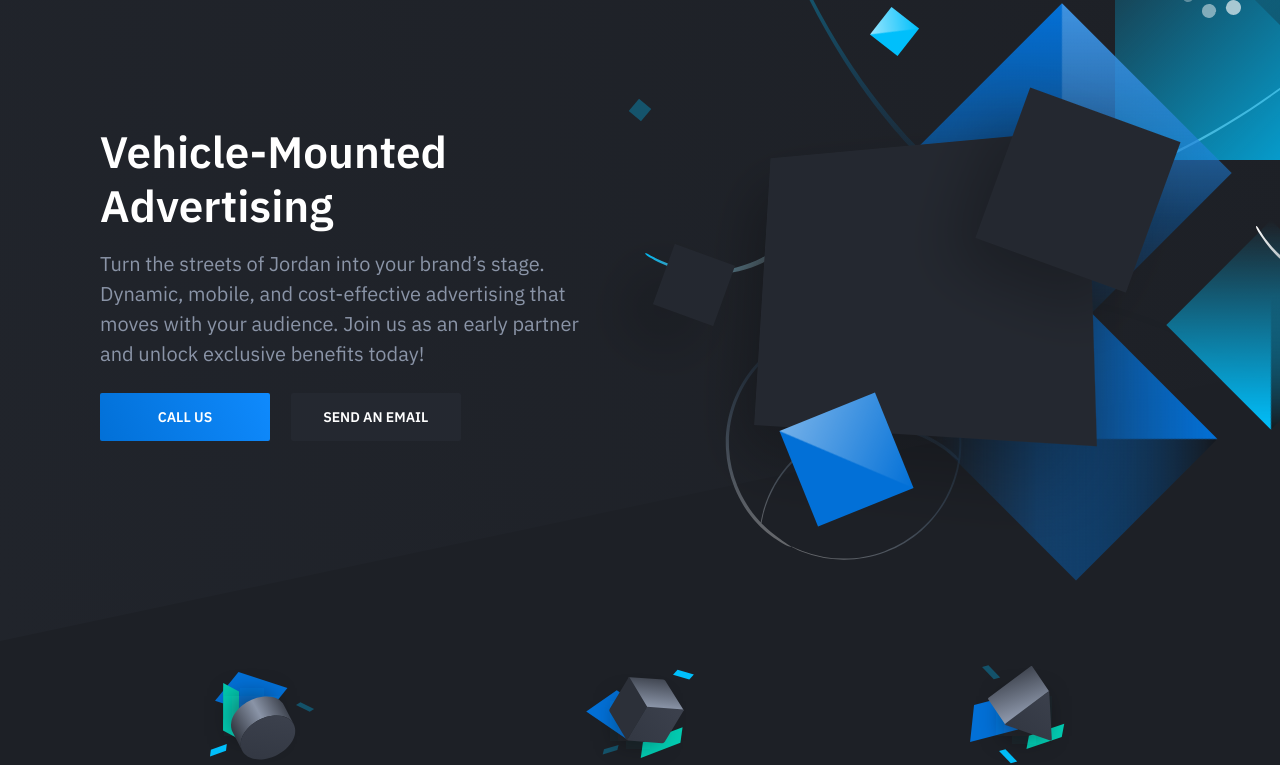
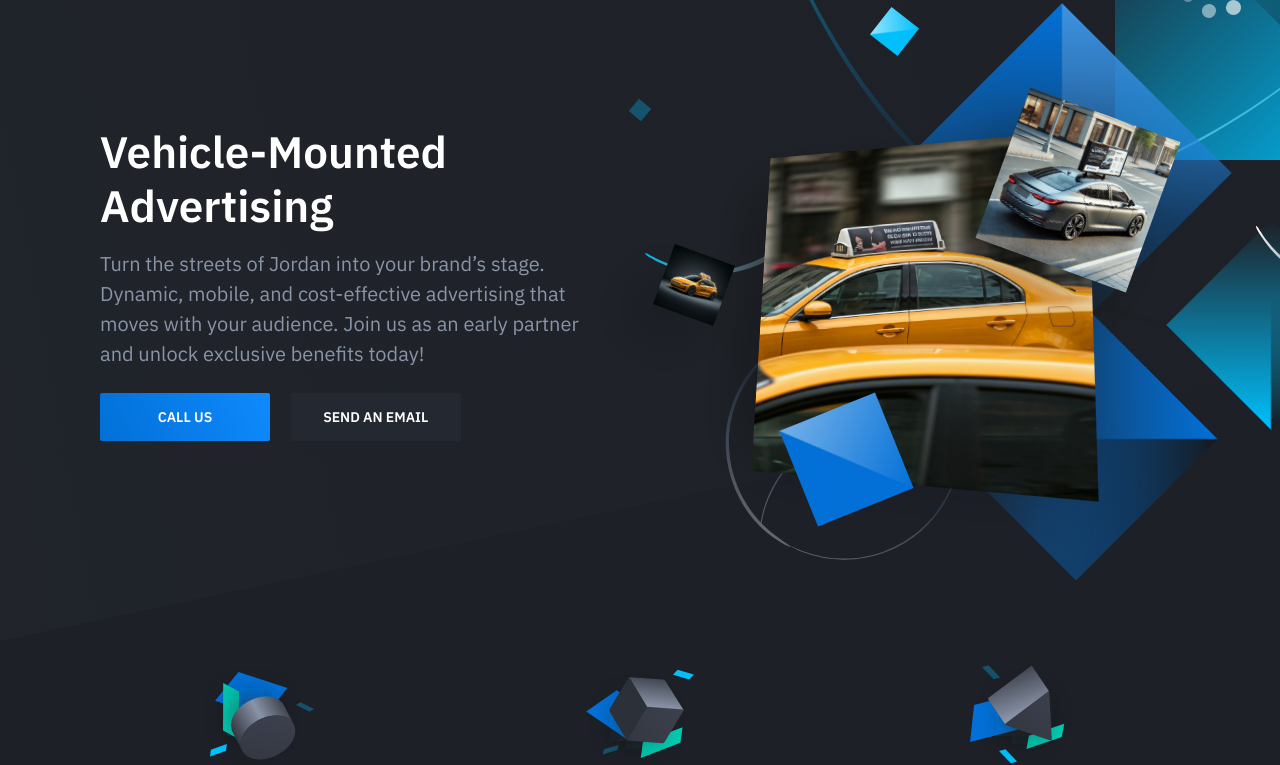
Before and after one commit to yazanismail1/Vehicle-Mounted-Advertising, a website: page index.html in a window 1280 px wide. Shown: the part 59-824 px from the top of the page. Drawn offline with nearby package versions, Linux system fonts and the light colour scheme.

Commit message:
Add images to hero section and improve layout

```diff
--- a/index.html
+++ b/index.html
@@ -35,6 +35,7 @@
 	                        <p class="hero-paragraph">Turn the streets of Jordan into your brand’s stage.
 								Dynamic, mobile, and cost-effective advertising that moves with your audience.
 								Join us as an early partner and unlock exclusive benefits today!</p>
+
 	                        <div class="hero-cta">
 								<a class="button button-primary" href="https://wa.me/962775818618?text=Hello,%20I%20am%20interested%20in%20your%20advertising%20services">Call us</a>
 								<a class="button" href="mailto:y.alfarra@outlook.com?subject=Interested%20in%20Advertising&body=Hello,%20I%20would%20like%20to%20learn%20more%20about%20your%20vehicle-mounted%20advertising%20services">Send an email</a>
@@ -48,9 +49,16 @@
 							<div class="hero-figure-box hero-figure-box-02" data-rotation="-45deg"></div>
 							<div class="hero-figure-box hero-figure-box-03" data-rotation="0deg"></div>
 							<div class="hero-figure-box hero-figure-box-04" data-rotation="-135deg"></div>
-							<div class="hero-figure-box hero-figure-box-05"></div>
-							<div class="hero-figure-box hero-figure-box-06"></div>
-							<div class="hero-figure-box hero-figure-box-07"></div>
+							<div class="hero-figure-box hero-figure-box-05">
+								<img src="/src/images/car-taxi.jpeg"  />
+							</div>
+							<div class="hero-figure-box hero-figure-box-06">
+								<img src="/src/images/car-adv.webp"  />
+							</div>
+							<div class="hero-figure-box hero-figure-box-07">
+								<img src="/src/images/car.jpeg"  />
+
+							</div>
 							<div class="hero-figure-box hero-figure-box-08" data-rotation="-22deg"></div>
 							<div class="hero-figure-box hero-figure-box-09" data-rotation="-52deg"></div>
 							<div class="hero-figure-box hero-figure-box-10" data-rotation="-50deg"></div>
@@ -121,7 +129,6 @@
                     </div>
                 </div>
             </section>
-
             <!-- <section class="pricing section">
                 <div class="container-sm">
                     <div class="pricing-inner section-inner">
```
Also changed, not shown: src/images/car-adv.webp (added), src/images/car-taxi.jpeg (added), src/images/car.jpeg (added).
